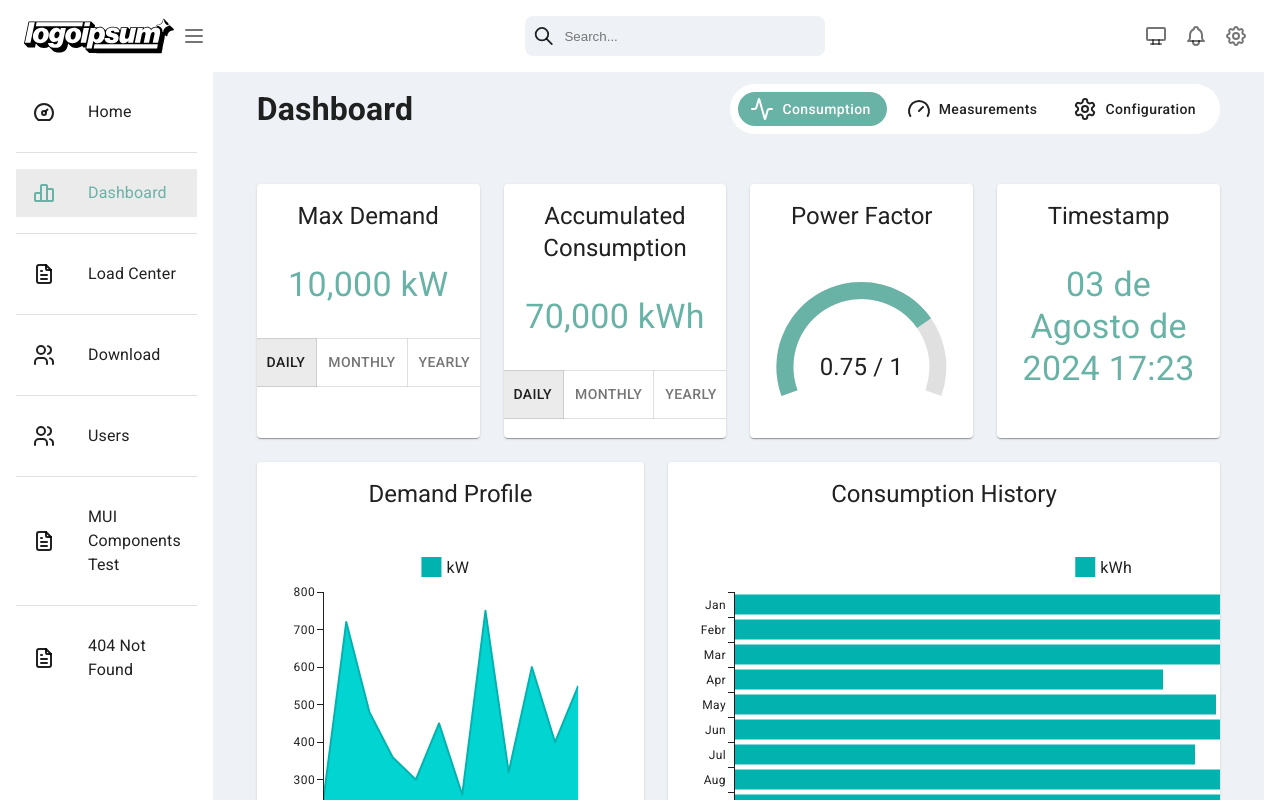
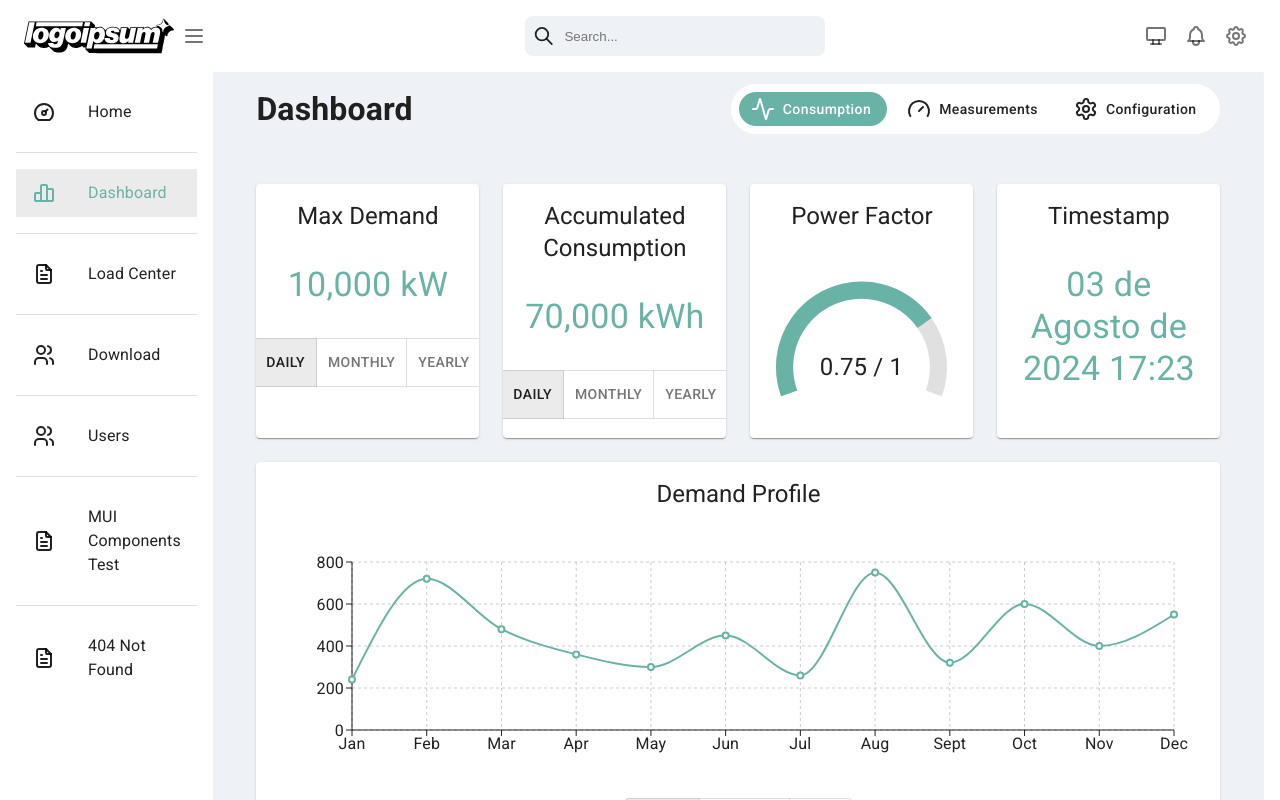
Before and after one commit to NexeliumMx/PowerTick-frontend, a React (Vite) app: page /dashboard in a window 1280 px wide. Built offline with nearby package versions, Linux system fonts and the light colour scheme.

Commit message:
Migración de gráficas deMUIX a Recharts

```diff
--- a/src/pages/Dashboard/Consumption.jsx
+++ b/src/pages/Dashboard/Consumption.jsx
@@ -29,33 +29,33 @@ const Consumption = () => {
     <Box sx={{ flexGrow: 1}}>
         {/* First row of 4 cards */}
         <Grid container spacing={3}>
-        <Grid size={3}>
+        <Grid size={{xs:12, sm:12, md:6, lg:3}}>
             <MaxDemand
               period={maxDemandPeriod}
               handlePeriodChange={handleMaxDemandPeriodChange}
             />
           </Grid>
 
-          <Grid size={3}>
+          <Grid size={{xs:12, sm:12, md:6, lg:3}}>
             <AccumulatedConsumption
               period={accumulatedPeriod}
               handlePeriodChange={handleAccumulatedPeriodChange}
             />
           </Grid>
 
-          <Grid size={3}>
+          <Grid size={{xs:12, sm:12, md:6, lg:3}}>
             <PowerFactor />
           </Grid>
 
-          <Grid size={3}>
+          <Grid size={{xs:12, sm:12, md:6, lg:3}}>
             <Timestamp />
           </Grid>
 
-          <Grid size={5}>
+          <Grid size={{xs:12, sm:12, md:12, lg:12, xl:5}}>
             <DemandProfile />
           </Grid>
 
-          <Grid size={7}>
+          <Grid size={{xs:12, sm:12, md:12, lg:12, xl:7}}>
             <ConsumptionHistory />
           </Grid>
         </Grid>
--- a/src/pages/Dashboard/Measurements.jsx
+++ b/src/pages/Dashboard/Measurements.jsx
@@ -2,7 +2,6 @@ import React, { useState } from "react";
 import { Box, useTheme } from "@mui/material";
 import Grid from "@mui/material/Grid2";
 import Current from "./cards/Current";
-
 import AccumulatedConsumption from "./cards/AccumulatedConsumption";
 import PowerFactor from "./cards/PowerFactor";
 import Timestamp from "./cards/Timestamp";
--- a/src/pages/Dashboard/cards/ConsumptionHistory.jsx
+++ b/src/pages/Dashboard/cards/ConsumptionHistory.jsx
@@ -1,31 +1,26 @@
 import React, { useState } from 'react';
-import { Card, CardHeader, CardContent, Typography, ToggleButton, ToggleButtonGroup, CardActionArea, Box } from '@mui/material';
-import { BarChart } from '@mui/x-charts'; // MUI X Charts BarChart
+import { Card, CardHeader, CardContent, CardActionArea, ToggleButton, ToggleButtonGroup, Box } from '@mui/material';
+import { BarChart, Bar, XAxis, YAxis, CartesianGrid, Tooltip, ResponsiveContainer } from 'recharts'; // Importamos BarChart y otros componentes de Recharts
+import { useTheme } from '@mui/material/styles';
 
+// Datos de consumo de ejemplo básico para verificar
 const consumptionData = [
-  { x: 'Jan', y: 50000 },
-  { x: 'Febr', y: 60000 },
-  { x: 'Mar', y: 55000 },
-  { x: 'Apr', y: 40000 },
-  { x: 'May', y: 45000 },
-  { x: 'Jun', y: 47000 },
-  { x: 'Jul', y: 43000 },
-  { x: 'Aug', y: 52000 },
-  { x: 'Sept', y: 61000 },
-  { x: 'Oct', y: 64000 },
-  { x: 'Nov', y: 58000 },
-  { x: 'Dec', y: 67000 },
+  { month: 'Jan', kWh: 50000 },
+  { month: 'Feb', kWh: 60000 },
+  { month: 'Mar', kWh: 55000 },
+  { month: 'Apr', kWh: 40000 },
+  { month: 'May', kWh: 45000 },
+  { month: 'Jun', kWh: 47000 },
+  { month: 'Jul', kWh: 43000 },
+  { month: 'Aug', kWh: 52000 },
+  { month: 'Sept', kWh: 61000 },
+  { month: 'Oct', kWh: 64000 },
+  { month: 'Nov', kWh: 58000 },
+  { month: 'Dec', kWh: 67000 },
 ];
 
-const chartSettings = {
-  width: 850,
-  height: 400,
-  xAxis: [{ label: 'Consumption (kWh)' }],
-};
-
-const valueFormatter = (value) => `${value} kWh`;
-
 const ConsumptionHistory = () => {
+  const theme = useTheme();
   const [consumptionPeriod, setConsumptionPeriod] = useState('yearly');
 
   const handleConsumptionPeriodChange = (event, newPeriod) => {
@@ -35,20 +30,26 @@ const ConsumptionHistory = () => {
   };
 
   return (
-    <Card sx={{ height: '100%', minHeight: '300px', display: 'flex', flexDirection: 'column' }}>
-      <CardHeader
-        title="Consumption History"
-      />
+    <Card sx={{ height: '100%', minHeight: '400px', display: 'flex', flexDirection: 'column' }}>
+      <CardHeader title="Consumption History" />
 
       <CardContent sx={{ flexGrow: 1 }}>
-        <BarChart
-          series={[{ dataKey: 'y', label: 'kWh', valueFormatter }]}
-          yAxis={[{ scaleType: 'band', dataKey: 'x' }]}
-          layout="horizontal"
-          dataset={consumptionData}
-          {...chartSettings}
-        />
+        <Box sx={{ width: '100%', height: '400px' }}> {/* Altura fija temporal para depurar */}
+          <ResponsiveContainer width="100%" height="100%">
+            <BarChart
+              data={consumptionData} // Datos de la gráfica
+              margin={{ top: 20, right: 30, left: 20, bottom: 5 }}
+            >
+              <CartesianGrid strokeDasharray="3 3" />
+              <XAxis dataKey="month" stroke={theme.palette.text.primary} /> {/* Eje X con los meses */}
+              <YAxis stroke={theme.palette.text.primary} /> {/* Eje Y con los valores numéricos */}
+              <Tooltip formatter={(value) => `${value} kWh`} />
+              <Bar dataKey="kWh" fill={theme.palette.primary.main} barSize={20} /> {/* Barras con datos de kWh */}
+            </BarChart>
+          </ResponsiveContainer>
+        </Box>
       </CardContent>
+
       <CardActionArea>
         <Box sx={{ display: 'flex', justifyContent: 'center', mt: 2, mb: 2 }}>
           <ToggleButtonGroup
--- a/src/pages/Dashboard/cards/DemandProfile.jsx
+++ b/src/pages/Dashboard/cards/DemandProfile.jsx
@@ -1,21 +1,22 @@
 import React, { useState } from 'react';
-import { Box, Card, CardHeader, CardContent, Typography, ToggleButton, ToggleButtonGroup, CardActionArea } from '@mui/material';
-import { LineChart } from '@mui/x-charts/LineChart';
+import { Box, Card, CardHeader, CardContent, CardActionArea, ToggleButton, ToggleButtonGroup } from '@mui/material';
+import { LineChart, Line, XAxis, YAxis, CartesianGrid, Tooltip, ResponsiveContainer } from 'recharts'; // Importamos de Recharts
 import { useTheme } from '@mui/material/styles';
 
+// Datos de ejemplo para la gráfica
 const demandProfileData = [
-  { x: 'Jan', y: 240 },
-  { x: 'Feb', y: 720 },
-  { x: 'Mar', y: 480 },
-  { x: 'Apr', y: 360 },
-  { x: 'May', y: 300 },
-  { x: 'Jun', y: 450 },
-  { x: 'Jul', y: 260 },
-  { x: 'Aug', y: 750 },
-  { x: 'Sept', y: 320 },
-  { x: 'Oct', y: 600 },
-  { x: 'Nov', y: 400 },
-  { x: 'Dec', y: 550 },
+  { month: 'Jan', kW: 240 },
+  { month: 'Feb', kW: 720 },
+  { month: 'Mar', kW: 480 },
+  { month: 'Apr', kW: 360 },
+  { month: 'May', kW: 300 },
+  { month: 'Jun', kW: 450 },
+  { month: 'Jul', kW: 260 },
+  { month: 'Aug', kW: 750 },
+  { month: 'Sept', kW: 320 },
+  { month: 'Oct', kW: 600 },
+  { month: 'Nov', kW: 400 },
+  { month: 'Dec', kW: 550 },
 ];
 
 const DemandProfile = () => {
@@ -28,9 +29,6 @@ const DemandProfile = () => {
     }
   };
 
-  const uData = demandProfileData.map((item) => item.y); // Extract y-values
-  const xLabels = demandProfileData.map((item) => item.x); // Extract x-axis labels
-
   return (
     <Card sx={{ height: '100%', minHeight: '400px', display: 'flex', flexDirection: 'column' }}>
       <CardHeader
@@ -39,27 +37,21 @@ const DemandProfile = () => {
 
       <CardContent sx={{ flexGrow: 1, display: 'flex', flexDirection: 'column' }}>
         <Box sx={{ flexGrow: 1, display: 'flex' }}>
-          <LineChart
-            sx={{ width: '100%', height: '100%' }} // Use full width and height of the parent container
-            series={[
-              {
-                data: uData,
-                label: 'kW',
-                area: true,
-                showMark: false,
-                curve: 'linear',
-              },
-            ]}
-            xAxis={[
-              {
-                scaleType: 'point',
-                data: xLabels,
-              },
-            ]}
-          />
+          <ResponsiveContainer width="100%" height="100%"> {/* Hace que la gráfica sea responsiva */}
+            <LineChart
+              data={demandProfileData} // Pasamos los datos
+              margin={{ top: 20, right: 30, left: 20, bottom: 5 }}
+            >
+              <CartesianGrid strokeDasharray="3 3" />
+              <XAxis dataKey="month" stroke={theme.palette.text.primary} /> {/* Etiquetas del eje X */}
+              <YAxis stroke={theme.palette.text.primary} /> {/* Eje Y */}
+              <Tooltip />
+              <Line type="monotone" dataKey="kW" stroke={theme.palette.primary.main} strokeWidth={2} activeDot={{ r: 8 }} /> {/* Configuración de la línea */}
+            </LineChart>
+          </ResponsiveContainer>
         </Box>
       </CardContent>
-      {/* Wrap ToggleButtonGroup with CardActionArea */}
+
       <CardActionArea>
         <Box sx={{ display: 'flex', justifyContent: 'center', mt: 2, mb: 2 }}>
           <ToggleButtonGroup
```
